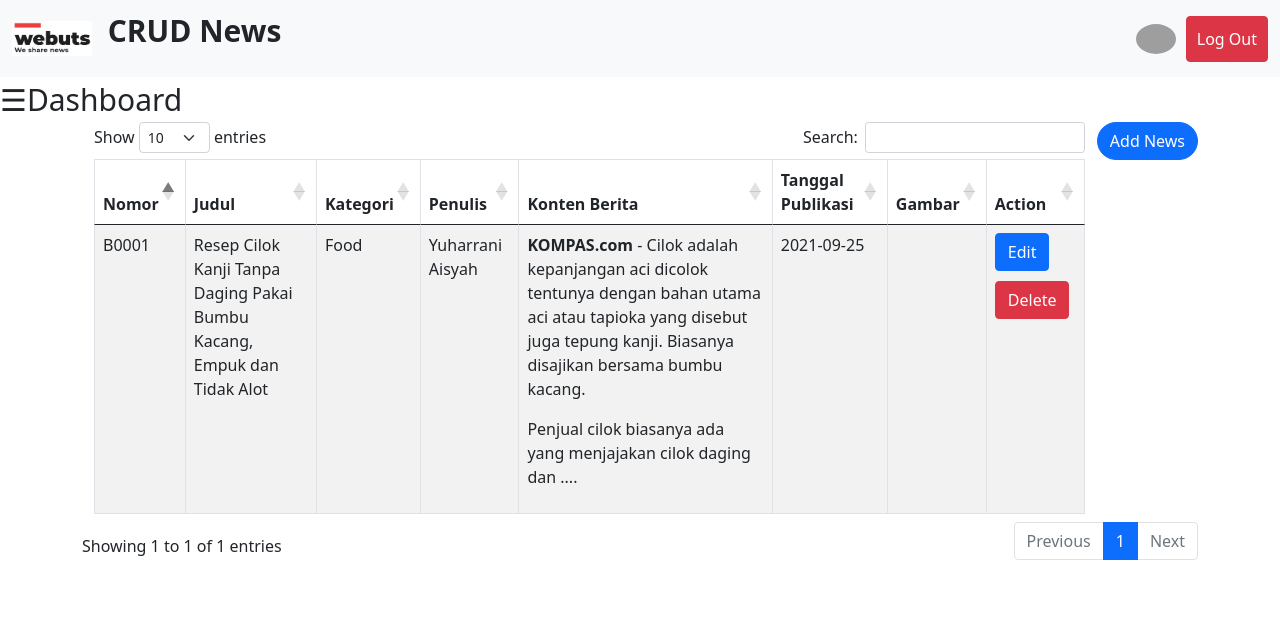
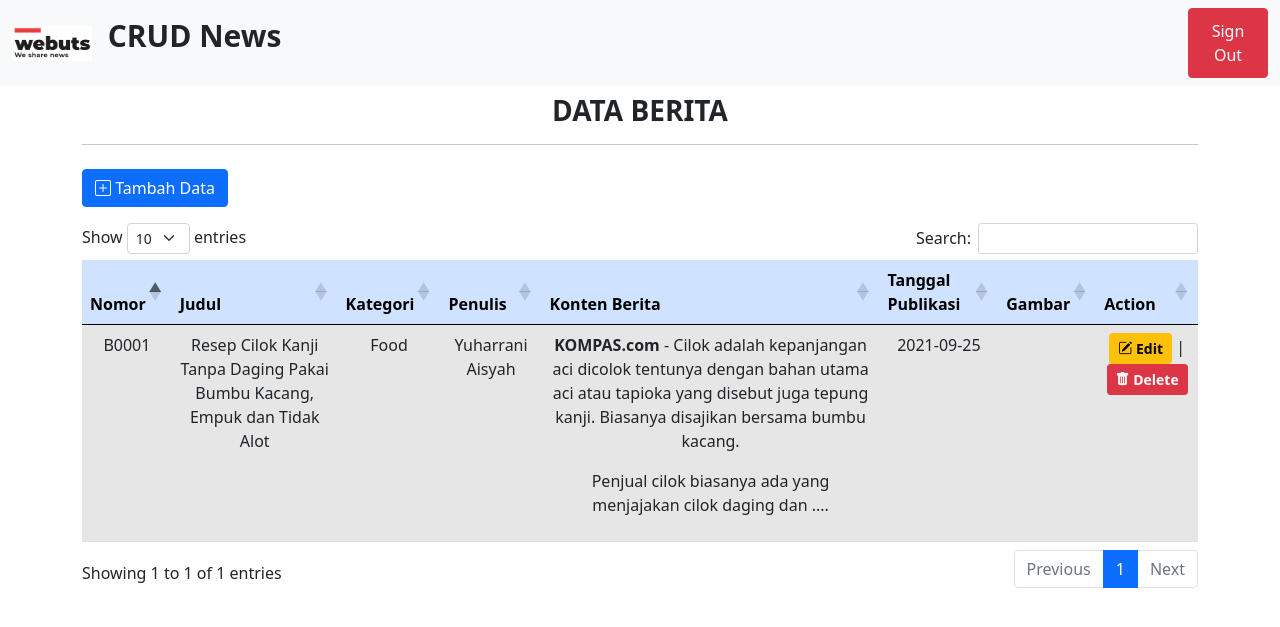
Before and after one commit to joaaoaie/WebProUTS2021, a PHP site: the page made by UTSPEMWEBGabung/adminView/crud.php in a window 1280 px wide. Shown: the top 627 px of the page. Run offline with PHP 8.4, Linux system fonts and the light colour scheme; data comes from the database, SQL or seed files in the repository; some libraries are stand-ins or nearby versions; grey boxes are pictures that could not be loaded.

Commit message:
UPDATE CRUD

```diff
--- a/UTSPEMWEBGabung/adminView/crud.php
+++ b/UTSPEMWEBGabung/adminView/crud.php
@@ -1,4 +1,5 @@
 <?php
+    $id = $_GET['id'];
     include '../connect_db.php';
 
     $queryberita = $db->prepare("SELECT * from berita");
@@ -12,30 +13,38 @@
     <meta name="viewport" content="width=device-width, initial-scale=1">
     <title>Webuts Admin</title>
     <link rel="stylesheet" type="text/css" href="style.css">
-        <link rel="stylesheet" href="https://cdnjs.cloudflare.com/ajax/libs/twitter-bootstrap/5.0.1/css/bootstrap.min.css">
-        <link rel="stylesheet" href="https://cdn.datatables.net/1.10.25/css/dataTables.bootstrap5.min.css">
-        <link href="https://fonts.googleapis.com/icon?family=Material+Icons" rel="stylesheet">
-        <script src="https://code.jquery.com/jquery-3.5.1.js"></script>
-        <script src="https://cdn.datatables.net/1.10.25/js/jquery.dataTables.min.js"></script>
-        <script src="https://cdn.datatables.net/1.10.25/js/dataTables.bootstrap5.min.js"></script>
+    <!-- Bootstrap -->
+    <link href="https://cdn.jsdelivr.net/npm/bootstrap@5.0.0-beta2/dist/css/bootstrap.min.css" rel="stylesheet" integrity="sha384-BmbxuPwQa2lc/FVzBcNJ7UAyJxM6wuqIj61tLrc4wSX0szH/Ev+nYRRuWlolflfl" crossorigin="anonymous">
+    <!-- Bootstrap Icons -->
+    <link rel="stylesheet" href="https://cdn.jsdelivr.net/npm/bootstrap-icons@1.4.0/font/bootstrap-icons.css">
+    <!-- Data Tables -->
+    <link rel="stylesheet" href="https://cdn.datatables.net/1.10.23/css/dataTables.bootstrap5.min.css">
+    <link rel="stylesheet" href="https://cdn.jsdelivr.net/npm/bootstrap@5.0.0-beta1/dist/css/bootstrap.min.css">
+    <!-- Font Google -->
+    <link rel="preconnect" href="https://fonts.gstatic.com">
+    <link href="https://fonts.googleapis.com/css2?family=Righteous&display=swap" rel="stylesheet">
 </head>
 <body>
     <?php include_once './header.php';?>
 
-    <div id="mySidenav" class="sidenav">
-        <a href="javascript:void(0)" class="closebtn" onclick="closeNav()">&times;</a>
-        <a href="#">About</a>
-        <a href="#">Services</a>
-        <a href="#">Clients</a>
-        <a href="#">Contact</a>
+
+    <div class="container">
+        <div class="row my-2">
+            <div class="col-md">
+                <h3 class="text-center fw-bold text-uppercase">Data Berita</h3>
+                <hr>
+            </div>
+        </div>
+        <div class="row my-2">
+            <div class="col-md">
+                <a href="addberita.php?user=<?=$id?>" class="btn btn-primary"><i class="bi bi-plus-square"></i>&nbsp;Tambah Data</a>
+            </div>
         </div>
 
-    <span style="font-size:30px;cursor:pointer" onclick="openNav()">&#9776;Dashboard</span>
-
-    <div class="container">
-        <a href="addberita.php" style="float:right; border-radius:25px;" class="btn btn-primary" >Add News</a>
-        <table id="example" class="table table-striped table-bordered" style="width:100%">
-        <thead>
+        <div class="row my-3">
+            <div class="col-md">
+                <table id="example" class="table table-striped table-responsive table-hover text-center" style="width:100%">
+                    <thead class="table-primary">
                         <tr>
                         <th>Nomor</th>
                         <th>Judul</th>
@@ -59,15 +68,26 @@
                             <td><?= $konten . " ...."?></td>
                             <td><?= $news['tanggal'] ?></td>
                             <td><?= $news['gambar'] ?></td>
-                <td><a href="editberita.php?id=<?= $news['idBerita']; ?>" class="btn btn-primary">Edit</a>
-                    <a href="deleteberita.php?id=<?= $news['idBerita']; ?>" class="btn btn-danger" style="margin-top: 10px;" >Delete</a>
+                            <td>
+                                <a href="editberita.php?id=<?= $news['idBerita']; ?>&user=<?= $id;?>" class="btn btn-warning btn-sm" style="font-weight: 600;"><i class="bi bi-pencil-square"></i>&nbsp;Edit</a> |
+                                <a href="deleteberita.php?id=<?= $news['idBerita']; ?>&user=<?= $id;?>" class="btn btn-danger btn-sm" style="font-weight: 600;" onclick="return confirm('Apakah anda yakin ingin menghapus berita dengan judul <?= $news['judul']; ?> ?');"><i class="bi bi-trash-fill"></i>&nbsp;Delete</a>
                             </td>
                         </tr>
                         <?php } ?>
                     </tbody>
-
                 </table>
             </div>
+        </div>
+    </div>
+
+    <!-- Bootstrap -->
+    <script src="https://cdn.jsdelivr.net/npm/bootstrap@5.0.0-beta2/dist/js/bootstrap.bundle.min.js" integrity="sha384-b5kHyXgcpbZJO/tY9Ul7kGkf1S0CWuKcCD38l8YkeH8z8QjE0GmW1gYU5S9FOnJ0" crossorigin="anonymous"></script>
+
+    <!-- Data Tables -->
+    <script src="https://code.jquery.com/jquery-3.5.1.js"></script>
+    <script src="https://cdn.datatables.net/1.10.23/js/jquery.dataTables.min.js"></script>
+    <script src="https://cdn.datatables.net/1.10.23/js/dataTables.bootstrap5.min.js"></script>
+
     <script>
         $(document).ready(function() {
                 $('#example').DataTable({
@@ -76,15 +96,6 @@
                     ]
                 });
             });
-
-    function openNav() {
-    document.getElementById("mySidenav").style.width = "250px";
-    }
-
-    function closeNav() {
-    document.getElementById("mySidenav").style.width = "0";
-    }
     </script>
-
     </body>
 </html>
--- a/UTSPEMWEBGabung/adminView/deleteberita.php
+++ b/UTSPEMWEBGabung/adminView/deleteberita.php
@@ -1,10 +1,10 @@
 <?php
     include '../connect_db.php';
-
+    $user = $_GET['user'];
     $id = $_GET['id'];
 
     $queryberita = $db->prepare("DELETE FROM berita WHERE idBerita=?");
     $queryberita->execute([$id]);
 
-    header("location: $base_url/adminView/CRUD.php");
+    header("location: $base_url/adminView/CRUD.php?id=$user");
 ?>
--- a/UTSPEMWEBGabung/adminView/header.php
+++ b/UTSPEMWEBGabung/adminView/header.php
@@ -1,24 +1,21 @@
+<?php
+  include '../connect_db.php';
+
+  $name = $_GET['id'];
+  $queryCheck = $db->prepare("SELECT * FROM user WHERE (email=? OR username=?)");
+  $queryCheck->execute([$name, $name]);
+  $user = $queryCheck->fetch();
+?>
+
 <!-- Navbar -->
 <nav class="navbar navbar-expand-lg navbar-light bg-light">
   <!-- Container wrapper -->
   <div class="container-fluid">
-    <!-- Toggle button -->
-    <button
-      class="navbar-toggler"
-      type="button"
-      data-mdb-toggle="collapse"
-      data-mdb-target="#navbarSupportedContent"
-      aria-controls="navbarSupportedContent"
-      aria-expanded="false"
-      aria-label="Toggle navigation"
-    >
-      <i class="fas fa-bars"></i>
-    </button>
 
     <!-- Collapsible wrapper -->
     <div class="collapse navbar-collapse" id="navbarSupportedContent">
       <!-- Navbar brand -->
-      <a class="navbar-brand mt-2 mt-lg-0" href="../index.php">
+      <a class="navbar-brand mt-2 mt-lg-0" href="../index.php?id=<?= $user['username']?>">
         <img
           src="./assets/logo.png"
           height="35"
@@ -36,23 +33,33 @@
 
     <!-- Right elements -->
     <div class="d-flex align-items-center">
-      <!-- Icon -->
-      <a class="text-reset me-3" href="#">
-        <i class="fas fa-shopping-cart"></i>
-      </a>
 
-
+      <?php if(isset($_SESSION['admin'])){ ?>
         <!-- Avatar -->
+        <?php if(isset($user['foto'])){?>
           <a>
             <img
-          src="https://mdbootstrap.com/img/new/avatars/2.jpg"
+              src="../image/profile/<?= $user['foto']; ?>"
               class="rounded-circle"
-          height="30"
+              style="height: 40px; width: 40px;"
               alt=""
               loading="lazy"
             />
           </a>
-      <a href="<?= $base_url?>loginRegisPage/logout.php" class="btn btn-danger" style="float: right; padding: 10px; margin-left: 10px;" >Log Out</a>
+        <?php } ?>
+        <?php if(!isset($user['foto'])){?>
+          <a>
+            <img
+              src="../image/profile/placeholder.png"
+              class="rounded-circle"
+              style="height: 40px; width: 40px;"
+              alt=""
+              loading="lazy"
+            />
+          </a>
+        <?php }
+      } ?>
+      <a href="<?= $base_url?>/loginRegisPage/logout.php" class="btn btn-danger" style="float: right; padding: 10px; margin-left: 10px;" >Sign Out</a>
     </div>
     <!-- Right elements -->
   </div>
```
Also changed, not shown: UTSPEMWEBGabung/adminView/addberita.php (+21 -10 lines), UTSPEMWEBGabung/adminView/editberita.php (+4 -3 lines). Lines whose indentation alone changed are shown as unchanged.
